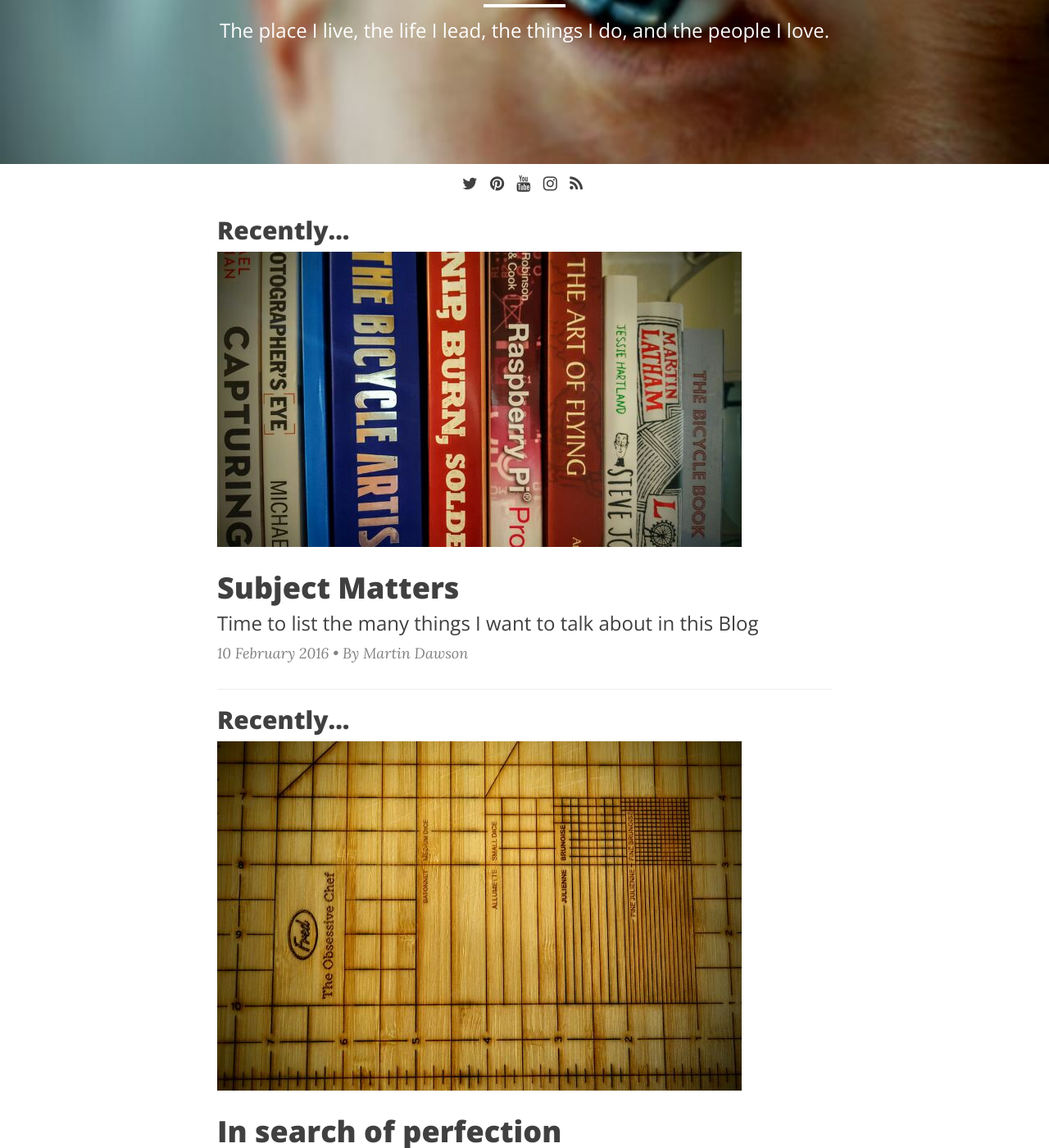
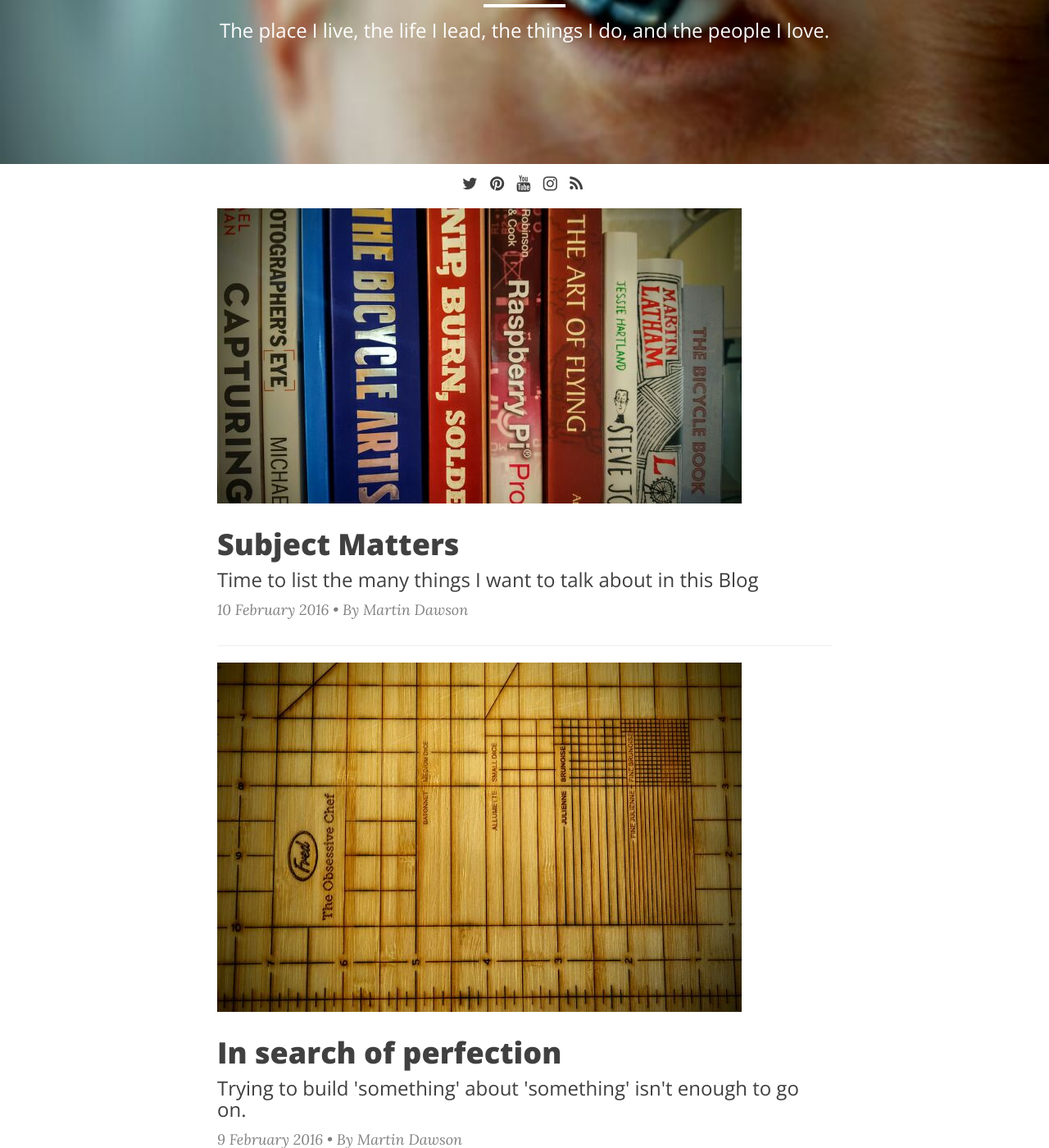
Before and after one commit to dawsneyland/formerdland, a Jekyll site: the page built from index.html, in a window 1280 px wide and 1400 px high, scrolled down 248 px. Shown: the whole window at 82% size. Built offline with Jekyll 4.4.1, drawn with Linux system fonts in a browser that asks for light colours; nearby versions of some CDN libraries; the list of posts is cut into pages by our own code.

Commit message:
Update index.html

```diff
--- a/index.html
+++ b/index.html
@@ -6,7 +6,6 @@
 
 {% for post in paginator.posts %}
 <div class="post-preview">
-    <h2>Recently...</h2>
     <a href="{{ post.url | prepend: site.baseurl }}">
         <img src="{{ post.header-img | prepend: site.baseurl }}" class="img-responsive" alt="">
         <h2 class="post-title">
```
